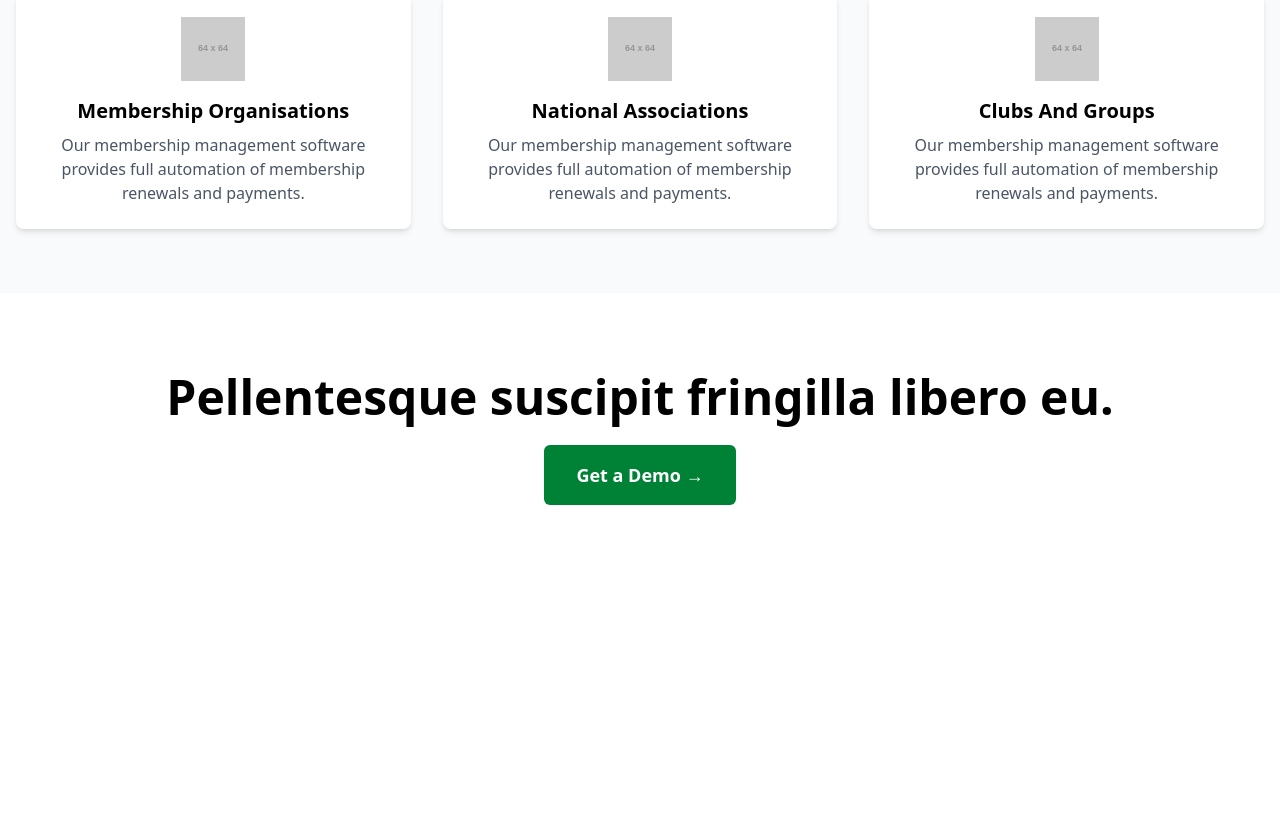
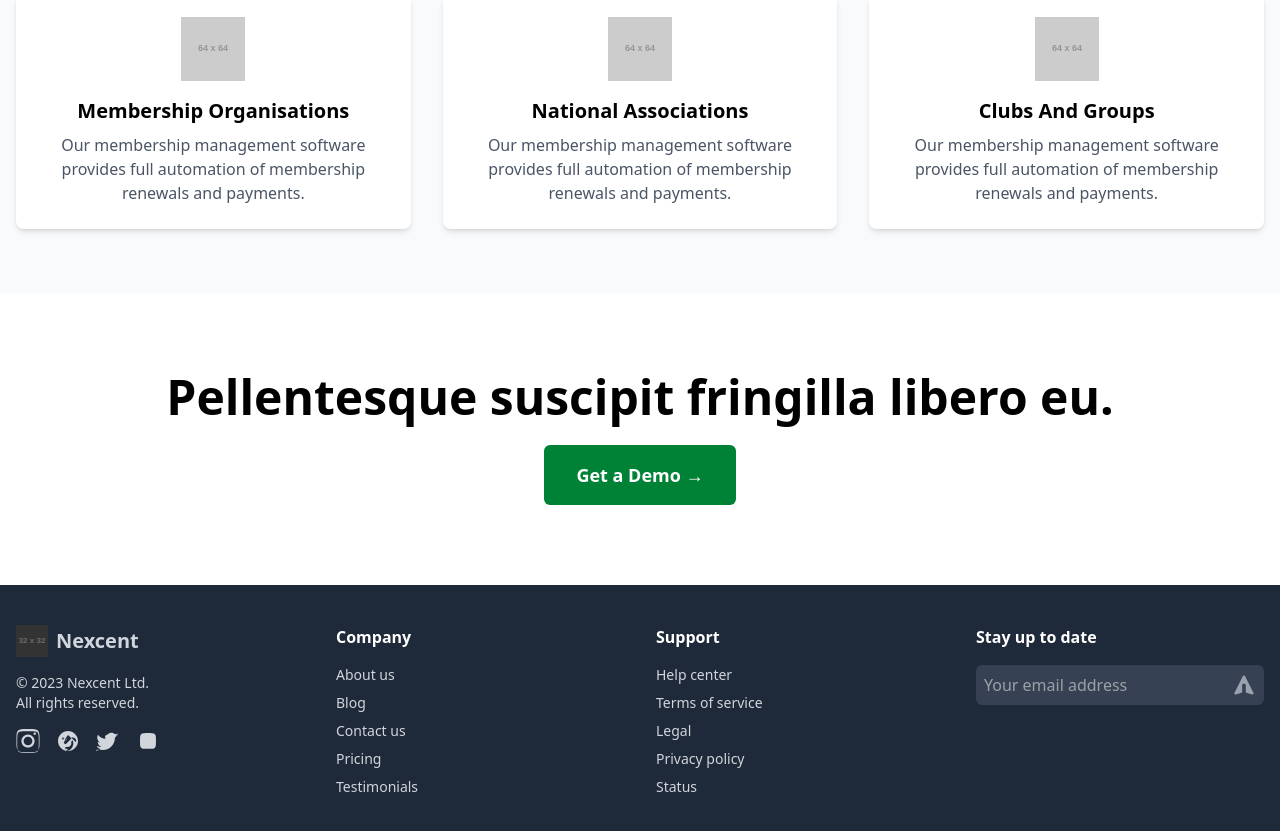
Before and after one commit to luthfiatiwi/Latihan-React-Component, a React (Vite) app: page / in a window 1280 px wide. Shown: the part 1099-1930 px from the top of the page. Before the commit the page ends 1684 px from the top, so only its background shows below. Built offline with nearby package versions, Linux system fonts and the light colour scheme.

Commit message:
add footer and add footer to App

```diff
--- a/src/App.jsx
+++ b/src/App.jsx
@@ -1,5 +1,6 @@
 import CTA from "./components/sections/CTA";
 import Features from "./components/sections/Features";
+import Footer from "./components/sections/Footer";
 import Header from "./components/sections/Header";
 import Hero from "./components/sections/Hero";
 import Navbar from "./components/sections/Navbar";
@@ -12,6 +13,7 @@ export default function App() {
       <Header />
       <Features />
       <CTA />
+      <Footer />
     </section>
   );
 }
--- a/src/components/sections/Footer.jsx
+++ b/src/components/sections/Footer.jsx
@@ -0,0 +1,58 @@
+export default function Footer() {
+    return (
+        <footer className="bg-gray-800 text-gray-300 py-10">
+            <div className="container mx-auto px-4 grid grid-cols-1 md:grid-cols-4 gap-8">
+                <div>
+                    <div className="flex items-center space-x-2 mb-4">
+                        <img src="https://placehold.co/32x32" alt="Nexcent Logo" className="h-8 filter invert" />
+                        <span className="text-xl font-bold">Nexcent</span>
+                    </div>
+                    <p className="text-sm">&copy; 2023 Nexcent Ltd. <br /> All rights reserved.</p>
+                    <div className="flex space-x-4 mt-4">
+                        <a href="#" className="hover:text-white">
+                            <svg className="h-6 w-6" fill="currentColor" viewBox="0 0 24 24"><path d="M12 2.163c3.204 0 3.584.013 4.85.071 3.544.174 4.148.654 4.673 1.179s1.005 1.129 1.179 4.673c.058 1.266.071 1.646.071 4.85s-.013 3.584-.071 4.85c-.174 3.544-.654 4.148-1.179 4.673s-1.129 1.005-4.673 1.179c-1.266.058-1.646.071-4.85.071s-3.584-.013-4.85-.071c-3.544-.174-4.148-.654-4.673-1.179s-1.005-1.129-1.179-4.673c-.058-1.266-.071-1.646-.071-4.85s.013-3.584.071-4.85c.174-3.544.654-4.148 1.179-4.673s1.129-1.005 4.673-1.179c1.266-.058 1.646-.071 4.85-.071zm0-2.163c-3.376 0-3.791.014-5.116.072-4.464.218-6.131 1.96-6.354 6.354-.058 1.325-.072 1.74-.072 5.116s.014 3.791.072 5.116c.218 4.464 1.96 6.131 6.354 6.354 1.325.058 1.74.072 5.116.072s3.791-.014 5.116-.072c4.464-.218 6.131-1.96 6.354-6.354.058-1.325.072-1.74.072-5.116s-.014-3.791-.072-5.116c-.218-4.464-1.96-6.131-6.354-6.354-1.325-.058-1.74-.072-5.116-.072zm0 5.4c-3.646 0-6.6 2.954-6.6 6.6s2.954 6.6 6.6 6.6 6.6-2.954 6.6-6.6-2.954-6.6-6.6-6.6zm0 10.96c-2.403 0-4.36-1.957-4.36-4.36s1.957-4.36 4.36-4.36 4.36 1.957 4.36 4.36-1.957 4.36-4.36 4.36zm6.75-12.82c-.672 0-1.218.546-1.218 1.218s.546 1.218 1.218 1.218 1.218-.546 1.218-1.218-.546-1.218-1.218-1.218z" /></svg>
+                        </a>
+                        <a href="#" className="hover:text-white">
+                            <svg className="h-6 w-6" fill="currentColor" viewBox="0 0 24 24"><path d="M12 2C6.48 2 2 6.48 2 12s4.48 10 10 10 10-4.48 10-10S17.52 2 12 2zm8 10c0 .41-.03.82-.09 1.22l-4.52-4.52c.4-.06.81-.09 1.22-.09 2.05 0 3.71 1.66 3.71 3.71zm-4.72-2.31l-5.6 5.6c-.6-.4-1.22-.84-1.87-1.32.74-2.85 2.14-5.5 4.36-7.86l3.11 3.11zm-8.83-1.63c.6.4 1.22.84 1.87 1.32-2.12 1.4-3.77 3.33-4.91 5.58l3.04-3.04zM4.77 15.69c.6-.4 1.22-.84 1.87-1.32l5.6-5.6c-.6.4-1.22.84-1.87 1.32l-3.04 3.04zM12 20c-1.21 0-2.38-.28-3.41-.78l1.49-1.49c.5.17 1.03.26 1.57.26 2.05 0 3.71-1.66 3.71-3.71 0-.54-.09-1.07-.26-1.57l1.49-1.49c.5.99.78 2.06.78 3.14 0 4.42-3.58 8-8 8z" /></svg>
+                        </a>
+                        <a href="#" className="hover:text-white">
+                            <svg className="h-6 w-6" fill="currentColor" viewBox="0 0 24 24"><path d="M22.46 6c-.77.34-1.59.57-2.43.68.89-.54 1.57-1.4 1.88-2.43-.84.5-1.78.86-2.77 1.05-1.95-2.08-5.32-2.26-7.58.11C8.25 6.32 8.7 8.35 9.77 9.87c-3.14-.15-5.91-1.66-7.77-4.14-.49.85-.77 1.83-.77 2.87 0 2.02 1.04 3.8 2.62 4.84-.77-.02-1.5-.24-2.13-.57v.03c0 2.26 1.61 4.14 3.75 4.57-1.61.44-3.3.16-4.75-.41.5 1.53 1.94 2.65 3.65 2.88-1.59 1.25-3.6 1.99-5.75 1.99-1.35 0-2.67-.09-3.95-.27C1.4 20.3 3.96 21 6.64 21c7.97 0 12.33-6.59 12.33-12.33V8.47c.8-.59 1.49-1.34 2.04-2.19z" /></svg>
+                        </a>
+                        <a href="#" className="hover:text-white">
+                            <svg className="h-6 w-6" fill="currentColor" viewBox="0 0 24 24"><path d="M19.61 6.42a2.6 2.6 0 00-1.83-1.83C16.89 4 12 4 12 4s-4.89 0-5.78.59A2.6 2.6 0 004.39 6.42C4 7.31 4 12 4 12s0 4.69.39 5.58a2.6 2.6 0 001.83 1.83c.89.39 5.78.39 5.78.39s4.89 0 5.78-.39a2.6 2.6 0 001.83-1.83c.39-.89.39-5.58.39-5.58s0-4.69-.39-5.58zM10 15.01l5-3.01-5-3v6z" /></svg>
+                        </a>
+                    </div>
+                </div>
+                <div>
+                    <h4 className="font-semibold text-white mb-4">Company</h4>
+                    <ul className="space-y-2 text-sm">
+                        <li><a href="#" className="hover:text-white">About us</a></li>
+                        <li><a href="#" className="hover:text-white">Blog</a></li>
+                        <li><a href="#" className="hover:text-white">Contact us</a></li>
+                        <li><a href="#" className="hover:text-white">Pricing</a></li>
+                        <li><a href="#" className="hover:text-white">Testimonials</a></li>
+                    </ul>
+                </div>
+                <div>
+                    <h4 className="font-semibold text-white mb-4">Support</h4>
+                    <ul className="space-y-2 text-sm">
+                        <li><a href="#" className="hover:text-white">Help center</a></li>
+                        <li><a href="#" className="hover:text-white">Terms of service</a></li>
+                        <li><a href="#" className="hover:text-white">Legal</a></li>
+                        <li><a href="#" className="hover:text-white">Privacy policy</a></li>
+                        <li><a href="#" className="hover:text-white">Status</a></li>
+                    </ul>
+                </div>
+                <div>
+                    <h4 className="font-semibold text-white mb-4">Stay up to date</h4>
+                    <div className="relative">
+                        <input type="email" placeholder="Your email address" className="bg-gray-700 text-white p-2 rounded-md w-full focus:outline-none focus:ring-2 focus:ring-green-500" />
+                        <button className="absolute right-2 top-1/2 -translate-y-1/2 text-gray-400 hover:text-white">
+                            <svg className="h-6 w-6" fill="currentColor" viewBox="0 0 20 20" xmlns="http://www.w3.org/2000/svg"><path d="M10.894 2.553a1 1 0 00-1.788 0l-7 14a1 1 0 001.169 1.409l4.53-1.409a1 1 0 00.671-.96V10a1 1 0 011-1h1a1 1 0 011 1v5.592a1 1 0 00.671.961l4.53 1.409a1 1 0 001.169-1.409l-7-14z"></path></svg>
+                        </button>
+                    </div>
+                </div>
+            </div>
+        </footer>
+    )
+}
```
